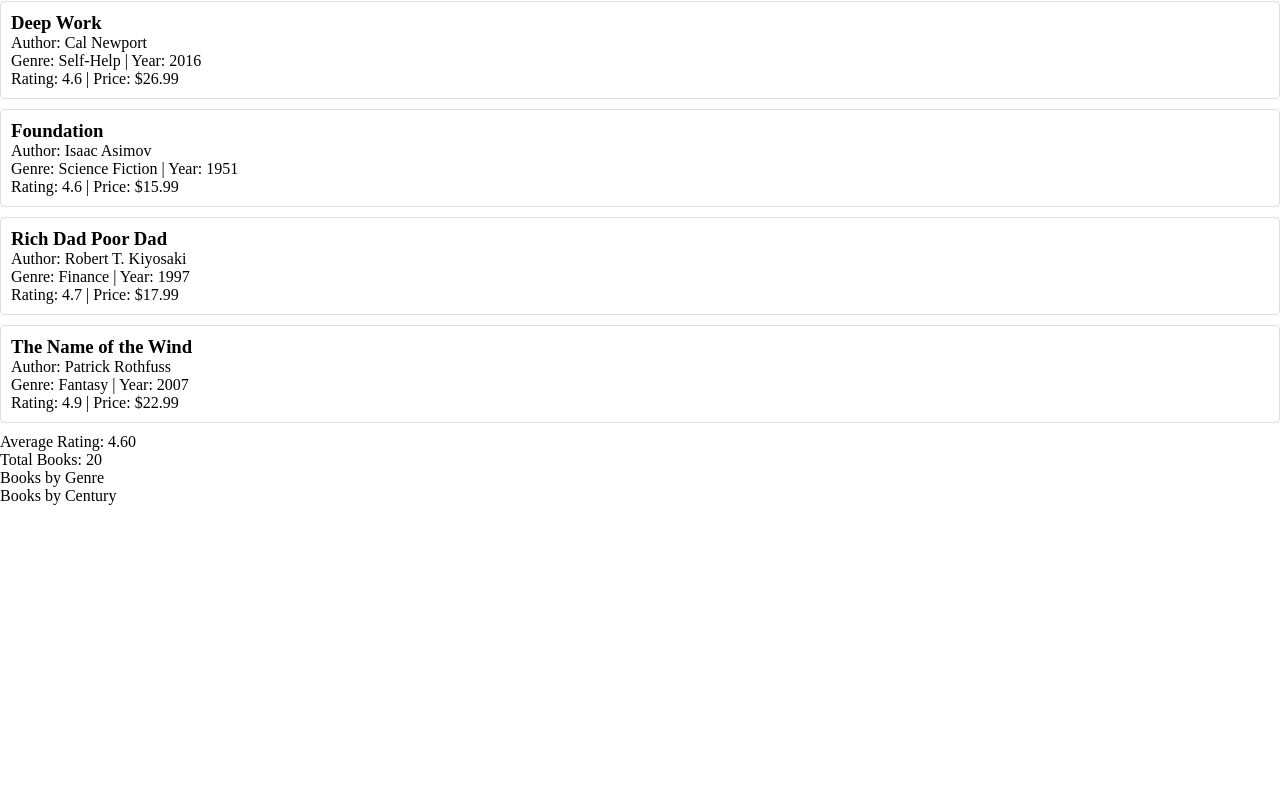
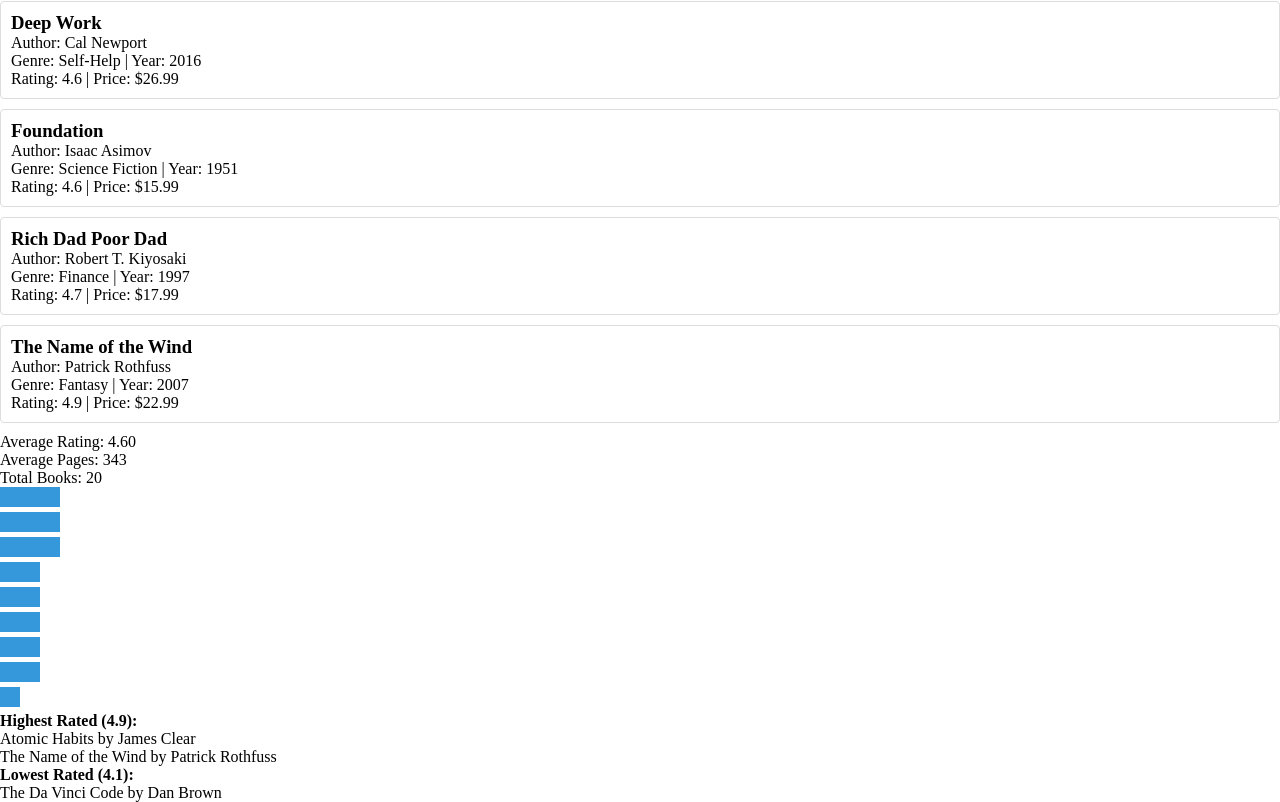
Before and after one commit to levani-b/data-dashboard, a plain HTML site: page index.html in a window 1280 px wide. Shown: the part 1792-2594 px from the top of the page. Before the commit the page ends 2297 px from the top, so only its background shows below. Drawn offline with Linux system fonts and the light colour scheme.

Commit message:
Implement advanced statistics and data insights

```diff
--- a/index.html
+++ b/index.html
@@ -37,16 +37,14 @@
         <div class="data-vizualization"></div>
       </section>
       <section class="statistics-section">
-        <div class="average-rating"></div>
-        <div class="average-pages"></div>
-        <div class="total-books"></div>
-      </section>
-      <section class="charts-section">
-        <div class="books-genre">
-          <p>Books by Genre</p>
+        <div class="basic-statistics">
+          <div class="average-rating"></div>
+          <div class="average-pages"></div>
+          <div class="total-books"></div>
         </div>
-        <div class="books-century">
-          <p>Books by Century</p>
+        <div class="advanced-statistics">
+          <div class="books-genre"></div>
+          <div class="book-ratings"></div>
         </div>
       </section>
     </main>
--- a/main.js
+++ b/main.js
@@ -83,9 +83,11 @@ function populateGenreDropdown(books) {
 function calculateStatistics(books) {
   const totalBooks = document.querySelector(".total-books");
   const averageRating = document.querySelector(".average-rating");
+  const averagePagesCont = document.querySelector(".average-pages");
 
   totalBooks.innerHTML = "";
   averageRating.innerHTML = "";
+  averagePagesCont.innerHTML = "";
 
   const totalItems = books.length;
   const total = document.createElement("p");
@@ -97,17 +99,115 @@ function calculateStatistics(books) {
   const average = document.createElement("p");
   average.textContent = `Average Rating: ${averageRate.toFixed(2)}`;
   averageRating.appendChild(average);
+
+  const bookPages = books.map((book) => book.pages);
+  const averagePages = bookPages.reduce((a, b) => a + b, 0) / totalItems;
+  const averagePagesText = document.createElement("p");
+  averagePagesText.textContent = `Average Pages: ${averagePages.toFixed(0)}`;
+  averagePagesCont.appendChild(averagePagesText);
+}
+
+function calculateGenreDistribution(books) {
+  const genreDistribution = document.querySelector(".books-genre");
+  genreDistribution.innerHTML = "";
+
+  const genreCounts = books.reduce((acc, book) => {
+    if (acc[book.genre]) {
+      acc[book.genre] += 1;
+    } else {
+      acc[book.genre] = 1;
+    }
+    return acc;
+  }, {});
+
+  const sortedGenres = Object.entries(genreCounts).sort(
+    ([, a], [, b]) => b - a
+  );
+
+  sortedGenres.forEach(([genre, count]) => {
+    const barContainer = document.createElement("div");
+    barContainer.style.position = "relative";
+    barContainer.style.marginBottom = "5px";
+
+    const chart = document.createElement("div");
+    chart.style.width = `${count * 20}px`;
+    chart.style.height = "20px";
+    chart.style.backgroundColor = "#3498db";
+    chart.style.cursor = "pointer";
+
+    const info = document.createElement("div");
+    info.style.position = "absolute";
+    info.style.left = "0";
+    info.style.top = "0";
+    info.style.backgroundColor = "rgba(0, 0, 0, 0.8)";
+    info.style.color = "white";
+    info.style.padding = "2px 5px";
+    info.style.display = "none";
+    info.textContent = `${genre}: ${count} books`;
+
+    barContainer.appendChild(chart);
+    barContainer.appendChild(info);
+
+    barContainer.addEventListener("mouseenter", () => {
+      info.style.display = "block";
+    });
+
+    barContainer.addEventListener("mouseleave", () => {
+      info.style.display = "none";
+    });
+
+    genreDistribution.appendChild(barContainer);
+  });
+}
+
+function findHighestLowestRated(books) {
+  const booksCentury = document.querySelector(".book-ratings");
+  booksCentury.innerHTML = "";
+
+  const sortedByRating = [...books].sort((a, b) => b.rating - a.rating);
+
+  const highestRating = sortedByRating[0].rating;
+  const highestRatedBooks = books.filter(
+    (book) => book.rating === highestRating
+  );
+
+  const lowestRating = sortedByRating[sortedByRating.length - 1].rating;
+  const lowestRatedBooks = books.filter((book) => book.rating === lowestRating);
+
+  const highestSection = document.createElement("div");
+  const highestTitle = document.createElement("h4");
+  highestTitle.textContent = `Highest Rated (${highestRating}):`;
+  highestSection.appendChild(highestTitle);
+
+  highestRatedBooks.forEach((book) => {
+    const bookDiv = document.createElement("div");
+    bookDiv.textContent = `${book.title} by ${book.author}`;
+    highestSection.appendChild(bookDiv);
+  });
+
+  const lowestSection = document.createElement("div");
+  const lowestTitle = document.createElement("h4");
+  lowestTitle.textContent = `Lowest Rated (${lowestRating}):`;
+  lowestSection.appendChild(lowestTitle);
+
+  lowestRatedBooks.forEach((book) => {
+    const bookDiv = document.createElement("div");
+    bookDiv.textContent = `${book.title} by ${book.author}`;
+    lowestSection.appendChild(bookDiv);
+  });
+
+  booksCentury.appendChild(highestSection);
+  booksCentury.appendChild(lowestSection);
 }
 
 async function main() {
   const books = await fetchBooksData();
-  console.log(books);
 
   displayBooks(books);
-
   populateGenreDropdown(books);
-
   calculateStatistics(books);
+  calculateGenreDistribution(books);
+  findHighestLowestRated(books);
 
   const searchInput = document.getElementById("search-input");
   searchInput.addEventListener("input", (e) => {
@@ -121,6 +221,7 @@ async function main() {
     const filteredByGenre = filterByGenre(books, e.target.value);
     displayBooks(filteredByGenre);
     calculateStatistics(filteredByGenre);
+    findHighestLowestRated(filteredByGenre);
   });
 
   const sortSelect = document.getElementById("sort-select");
```
